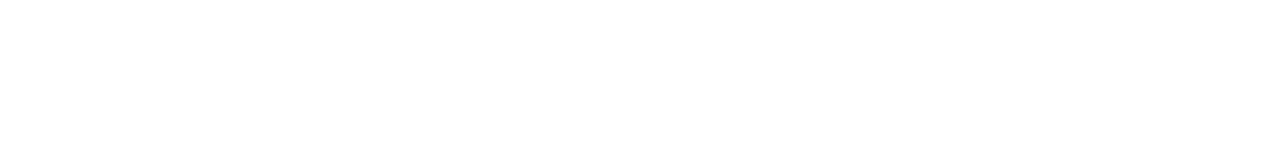
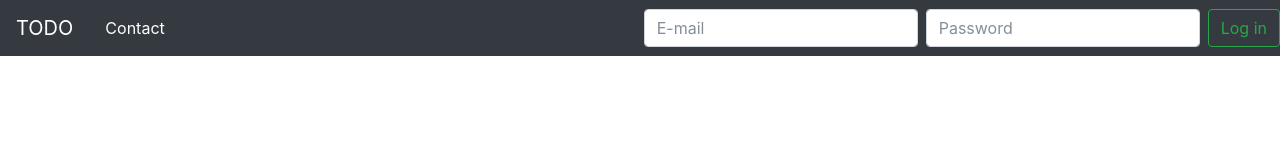
Before and after one commit to neowara/Js_Storage_Todo, a plain HTML site: page index.html in a window 1280 px wide. Drawn offline with nearby package versions, Linux system fonts and the light colour scheme.

Commit message:
Nav bar
Add navbar and style it.

```diff
--- a/index.html
+++ b/index.html
@@ -15,6 +15,20 @@
 
   <body>
 
+    <!-- NavBar -->
+    <header>
+    <nav class="navbar navbar-light bg-dark">
+            <a class="navbar-brand text-white" href="index.html">TODO</a>
+            <a class="nav-link text-white" href="contact.html">Contact</a>
+    </nav>
+            <form class="form-inline my-2 my-lg-0">
+                    <input class="form-control mr-sm-2" type="mail" placeholder="E-mail" aria-label="mail">
+                    <input class="form-control mr-sm-2" type="password" placeholder="Password" aria-label="Password">
+                    <button class="btn btn-outline-success my-2 my-sm-0" type="submit">Log in</button>
+                  </form>
+    </header>
+
+    <!-- NavBar -->
 
     <!-- Optional JavaScript -->
     <!-- jQuery first, then Popper.js, then Bootstrap JS -->
--- a/site.css
+++ b/site.css
@@ -0,0 +1,5 @@
+header {
+    display: flex;
+    justify-content: space-between;
+    background-color: #343a40;
+}
```
